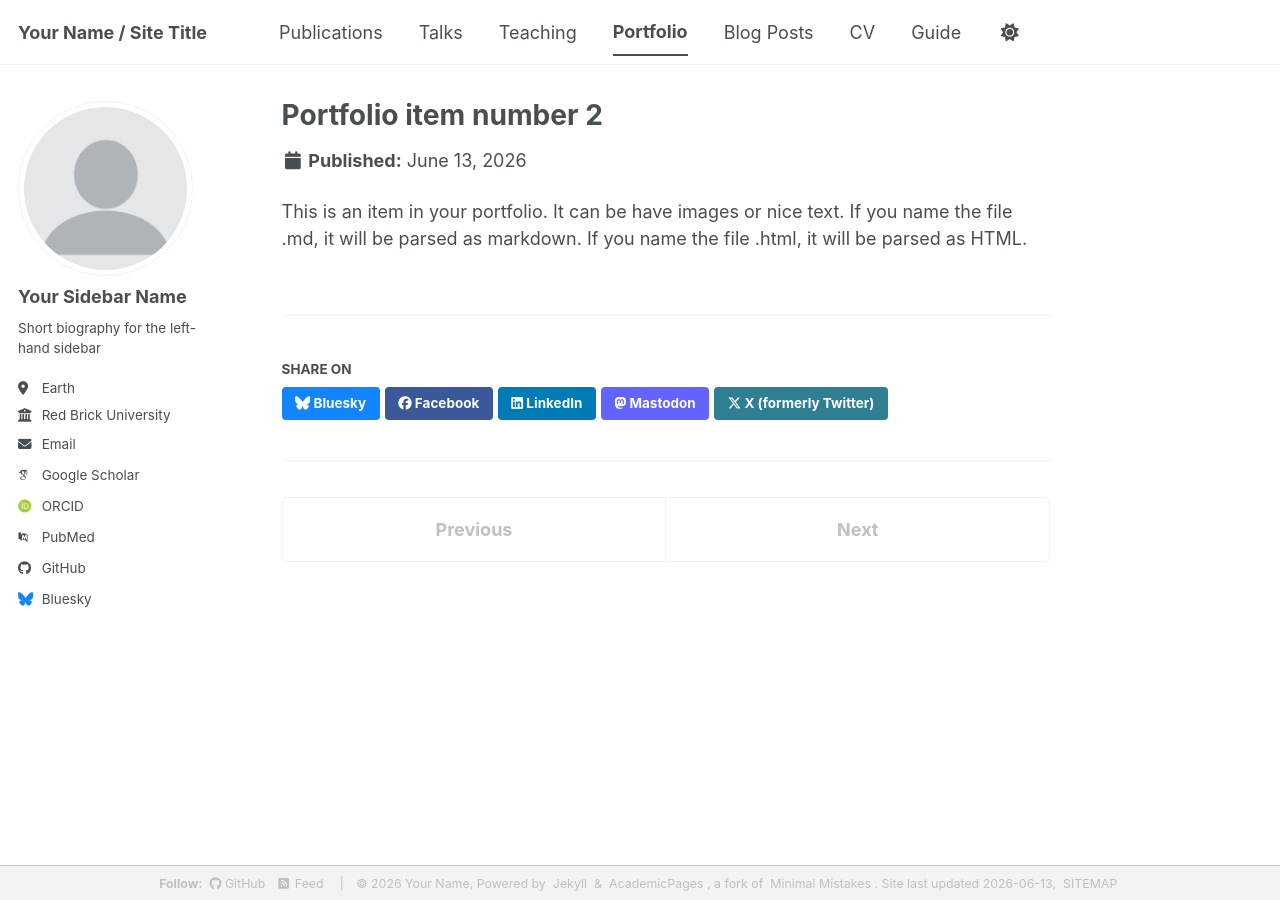
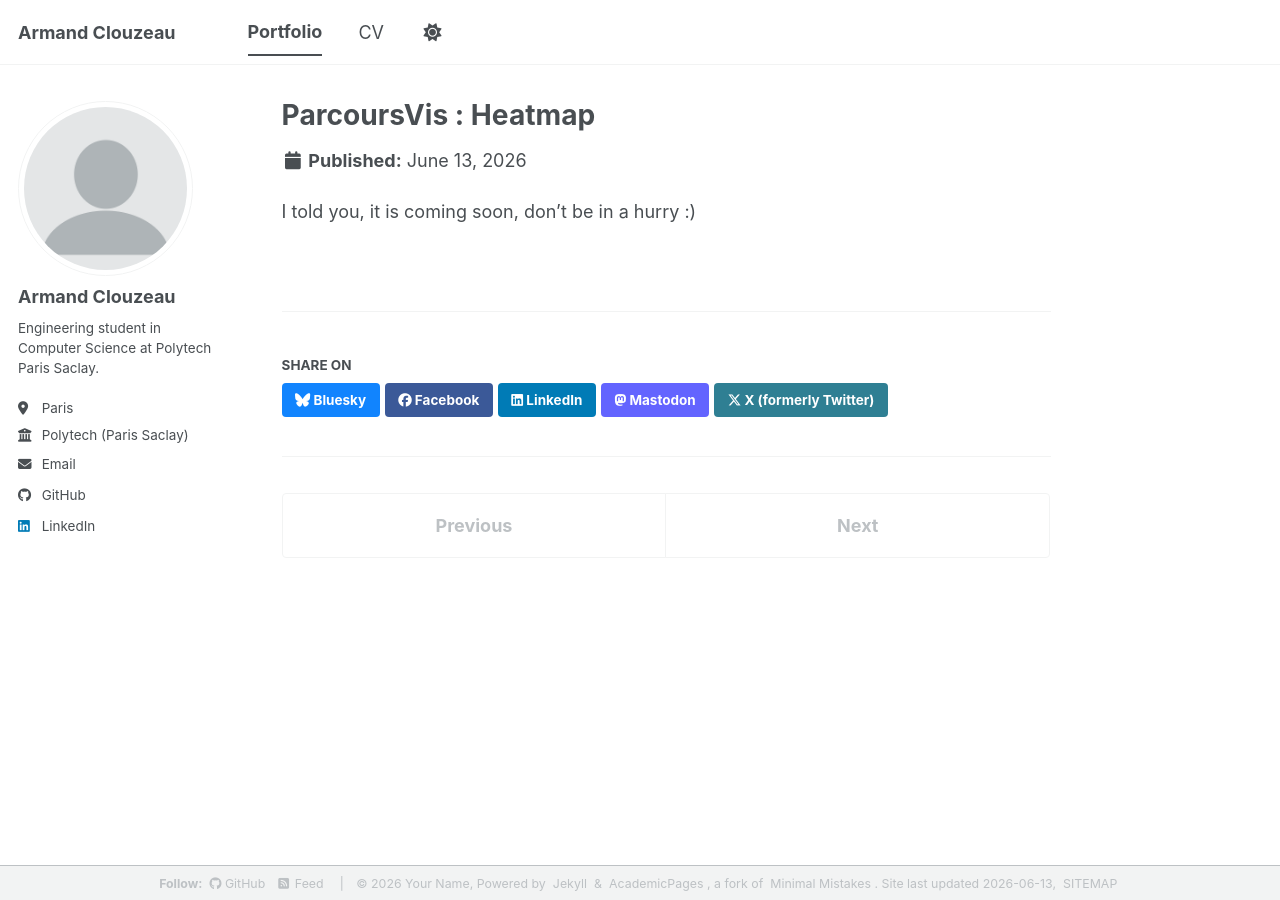
Before and after one commit to ArmandCl/ArmandCl.github.io, a Jekyll site: the page built from _portfolio/portfolio-2.md, in a window 1280 px wide. Built offline with Jekyll 4.4.1, drawn with Linux system fonts in a browser that asks for light colours; some web fonts are replaced; a script bundle is joined from its source files by our own code; library files that are not in the unit come from our copies.

Commit message:
Ajout des projets dans le portfolio

```diff
--- a/_config.yml
+++ b/_config.yml
@@ -9,14 +9,14 @@
 # Basic Site Settings
 locale                   : "en-US"
 site_theme               : "default" # The available themes options are "default", "air", "sunrise", "mint", "dirt" and "contrast"
-title                    : "Your Name / Site Title"
+title                    : "Armand Clouzeau"
 title_separator          : "-"
 name                     : &name "Your Name"
 description              : &description "Your Name's academic portfolio"   # Update this with a general description of your site, this is the default if not overridden by a page
 url                      : https://ArmandCl.github.io # The base hostname & protocol for your site e.g. "https://[your GitHub username].github.io",
                                                            # or if you already have some other page hosted on Github then use "https://[your GitHub username].github.io/[Your Repo Name]"
 baseurl                  : "" # the subpath of your site, e.g. "/blog"
-repository               : "academicpages/academicpages.github.io"
+repository               : "ArmandCl/ArmandCl.github.io"
 
 # Site Author - The following control what appear as part of the author content on the side bar.
 #               If a field is blank the icon and link will not appear, otherwise it will be shown.
@@ -24,24 +24,24 @@ repository               : "academicpages/academicpages.github.io"
 author:
   # Biographic information
   avatar           : "profile.png"
-  name             : "Your Sidebar Name"
+  name             : "Armand Clouzeau"
   pronouns         : # example: "she/her"
-  bio              : "Short biography for the left-hand sidebar"
-  location         : "Earth"
-  employer         : "Red Brick University"
+  bio              : "Engineering student in Computer Science at Polytech Paris Saclay."
+  location         : "Paris"
+  employer         : "Polytech (Paris Saclay)"
   uri              : # URL
-  email            : "none@example.org"
+  email            : "armand.Clouzeau@outlook.com"
 
   # Academic websites
   academia         : # URL
   arxiv            : # URL - Update with the correct link to your profile
-  googlescholar    : "https://scholar.google.com/citations?user=PS_CX0AAAAAJ"
+  googlescholar    : # URL
   inspire-hep      : # URL
   impactstory      : # URL
-  orcid            : "https://orcid.org/yourorcidurl"
+  orcid            : # URL
   semantic         : # URL
   ssrn             : # URL
-  pubmed           : "https://www.ncbi.nlm.nih.gov/pubmed/?term=john+snow"
+  pubmed           : # URL
   researchgate     : # URL
   scopus           : # URL
   zotero           : # URL
@@ -51,13 +51,13 @@ author:
   bitbucket        : # Username - Update with your username on the site
   codepen          : # Username
   dribbble         : # Username
-  github           : "academicpages"
+  github           : "ArmandCl"
   kaggle           : # Username
   stackoverflow    : # User number or user number and name (i.e., use "1" or "1/jeff-atwood")
 
   # Social media
   artstation       : # Username
-  bluesky          : "bsky.app" # Replace this with you Bluesky username
+  bluesky          : # Username
   facebook         : # Username
   flickr           : # Username
   foursquare       : # Username
@@ -66,7 +66,7 @@ author:
   keybase          : # Username
   instagram        : # Username
   lastfm           : # Username
-  linkedin         : # Username
+  linkedin         : "armand-clouzeau"
   mastodon         : # URL
   medium           : # URL
   pinterest        : # Username
--- a/_includes/archive-single.html
+++ b/_includes/archive-single.html
@@ -28,7 +28,7 @@
 
     <h2 class="archive__item-title" itemprop="headline">
       {% if post.link %}
-        <a href="{{ post.link }}">{{ title }}</a> <a href="{{ base_path }}{{ post.url }}" rel="permalink"><i class="fa fa-link" aria-hidden="true" title="permalink"></i><span class="sr-only">Permalink</span></a>
+        <a href="{{ post.link }}">{{ title }}</a>
       {% else %}
         <a href="{{ base_path }}{{ post.url }}" rel="permalink">{{ title }}</a>
       {% endif %}
--- a/_portfolio/portfolio-2.html
+++ /dev/null
@@ -1,7 +0,0 @@
----
-title: "Portfolio item number 2"
-excerpt: "Short description of portfolio item number 2 <br/><img src='/images/500x300.png'>"
-collection: portfolio
----
-
-This is an item in your portfolio. It can be have images or nice text. If you name the file .md, it will be parsed as markdown. If you name the file .html, it will be parsed as HTML.
--- /dev/null
+++ b/_portfolio/portfolio-2.md
@@ -0,0 +1,7 @@
+---
+title: "ParcoursVis : Heatmap"
+excerpt: "Comming soon !! <br/><img src='/images/parcoursvis_preview.jpg'>"
+collection: portfolio
+---
+
+I told you, it is coming soon, don't be in a hurry :)
```
Also changed, not shown: _data/navigation.yml (+10 -10 lines), _portfolio/portfolio-1.md (+4 -2 lines), images/graphic_project.png (added), images/parcoursvis_preview.jpg (added).
